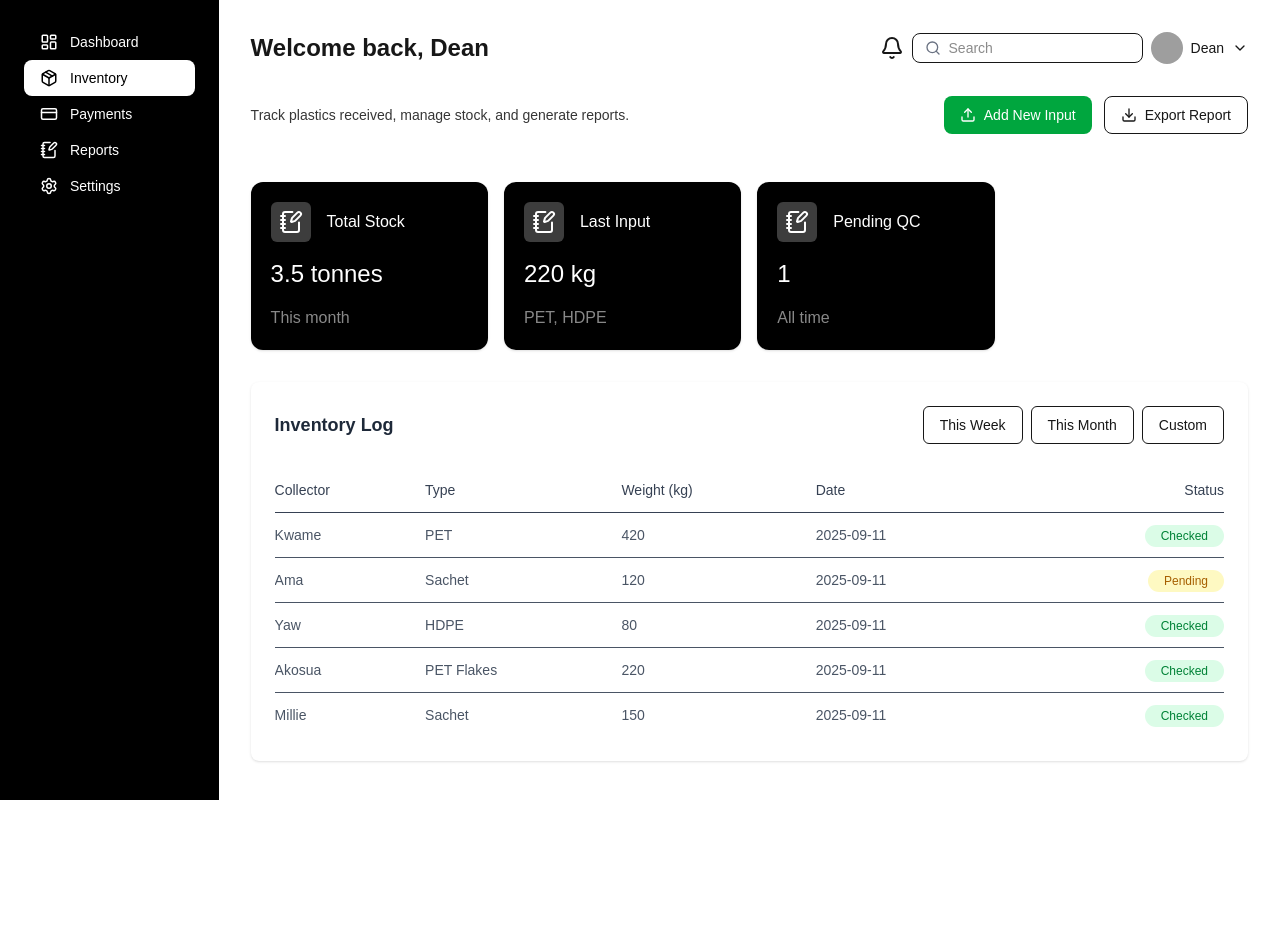
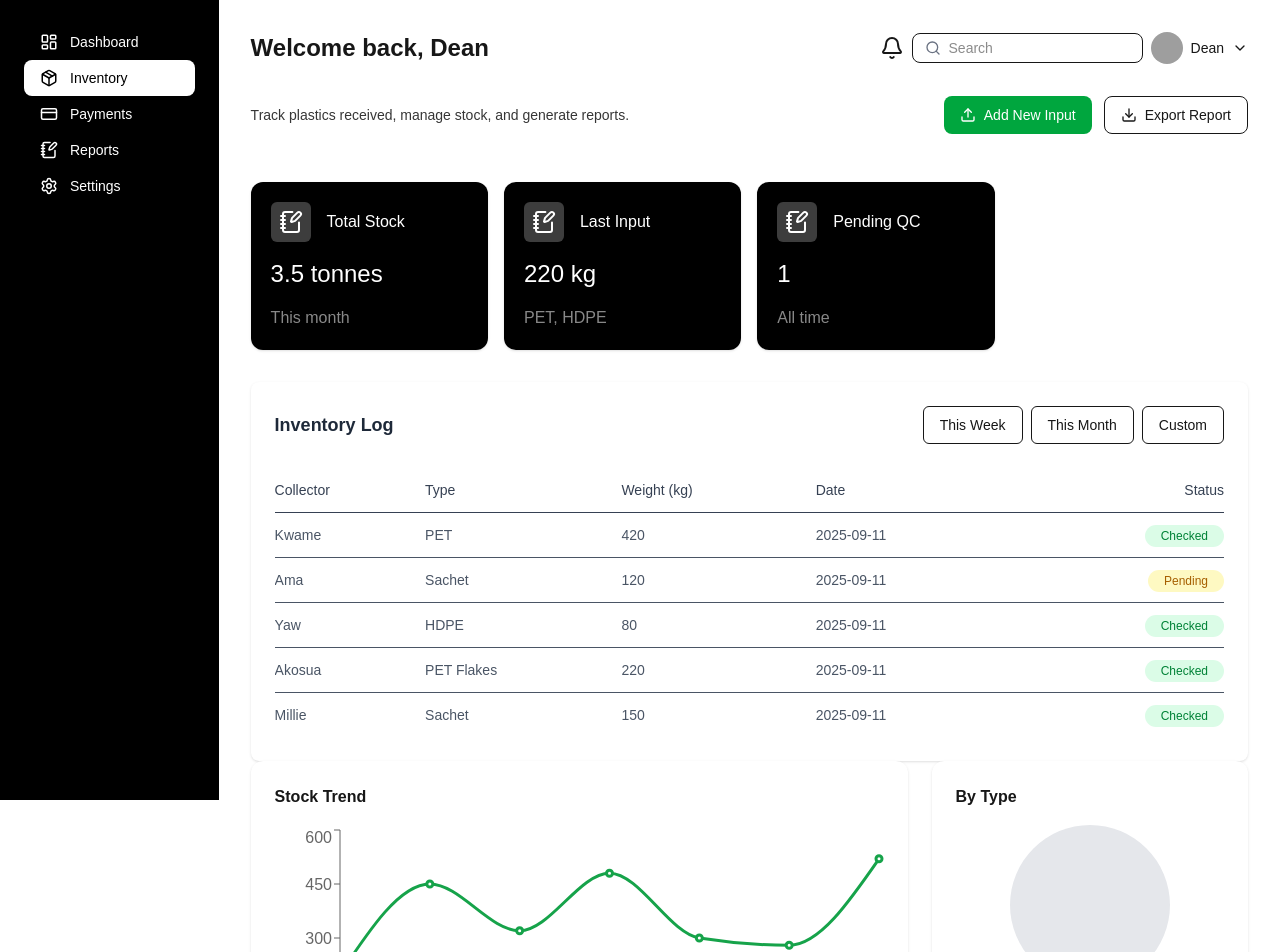
Before and after one commit to devpatrick007/waste-mgt, a Next.js app: page /inventory in a window 1280 px wide. Shown: the top 952 px of the page. Before the commit the page ends 800 px from the top, so only its background shows below. Built offline with nearby package versions, Linux system fonts and the light colour scheme; grey boxes are pictures that could not be loaded.

Commit message:
second push

```diff
--- a/app/components/Charts.jsx
+++ b/app/components/Charts.jsx
@@ -19,12 +19,12 @@ const trendData = [
   { day: "Sep 14", value: 520 },
 ];
 
-export default function Charts() {
+export default function Charts({ title, secondTitle }) {
   return (
     <div className="grid grid-cols-1 lg:grid-cols-3 gap-6">
       {/* Inventory Trend */}
       <div className="lg:col-span-2 bg-white p-6 rounded-xl shadow-sm">
-        <h3 className="font-semibold mb-4">Inventory Trend</h3>
+        <h3 className="font-semibold mb-4">{title}</h3>
 
         <div className="w-full h-64">
           <ResponsiveContainer>
@@ -46,7 +46,7 @@ export default function Charts() {
       {/* Payment Circle Placeholder */}
       <div className="bg-white p-6 rounded-xl shadow-sm flex flex-col">
         <h3 className="font-semibold mb-4 text-left">
-          Payment Distribution
+          {secondTitle}
         </h3>
 
         <div className="flex justify-center items-center">
--- a/app/inventory/page.jsx
+++ b/app/inventory/page.jsx
@@ -8,6 +8,8 @@ import {
 } from "lucide-react";
 
 import StatCard from "../components/StatCard";
+import BigTable from "../components/BigTable";
+import Charts from "../components/Charts";
 
 const data = [
     {
@@ -145,6 +147,8 @@ export default function Home() {
             </div>
             {/* </div> */}
 
+            <Charts title={`Stock Trend`} secondTitle={`By Type`} />
+
         </div>
     );
 }
--- a/app/page.js
+++ b/app/page.js
@@ -64,7 +64,7 @@ export default function Home() {
 
       {/* Tables + Charts */}
       <BigTable className="mb-4" />
-      <Charts />
+      <Charts title={`Inventory Trends`} secondTitle={`Payment Distribution`} />
       <div className="border border-gray-300 rounded-lg p-4 mt-4 mb-8">
         <div className="flex flex-col sm:flex-row sm:items-center sm:justify-between gap-4">
           <p className="text-base font-medium">
--- a/app/payments/page.jsx
+++ b/app/payments/page.jsx
@@ -9,6 +9,7 @@ import {
     Download,
     ChevronDown,
 } from "lucide-react";
+import BigTable from "../components/BigTable";
 
 export default function Home() {
 
@@ -53,6 +54,8 @@ export default function Home() {
                 <StatCard title="Outstanding" value="GHS 2,500" sub="2 pending" />
             </div>
             <DashboardTabs />
+            {/* <BigTable className="mb-4" /> */}
+
         </div>
     );
 }
```
